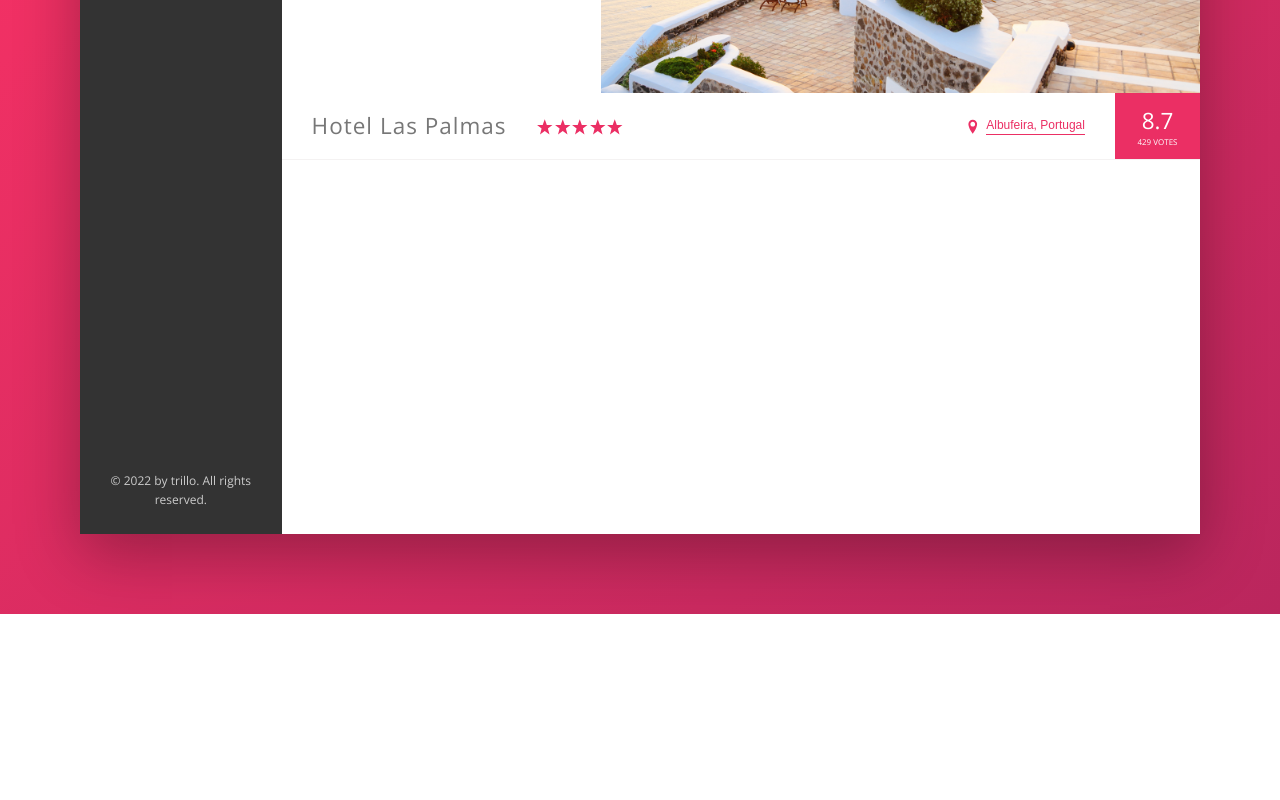
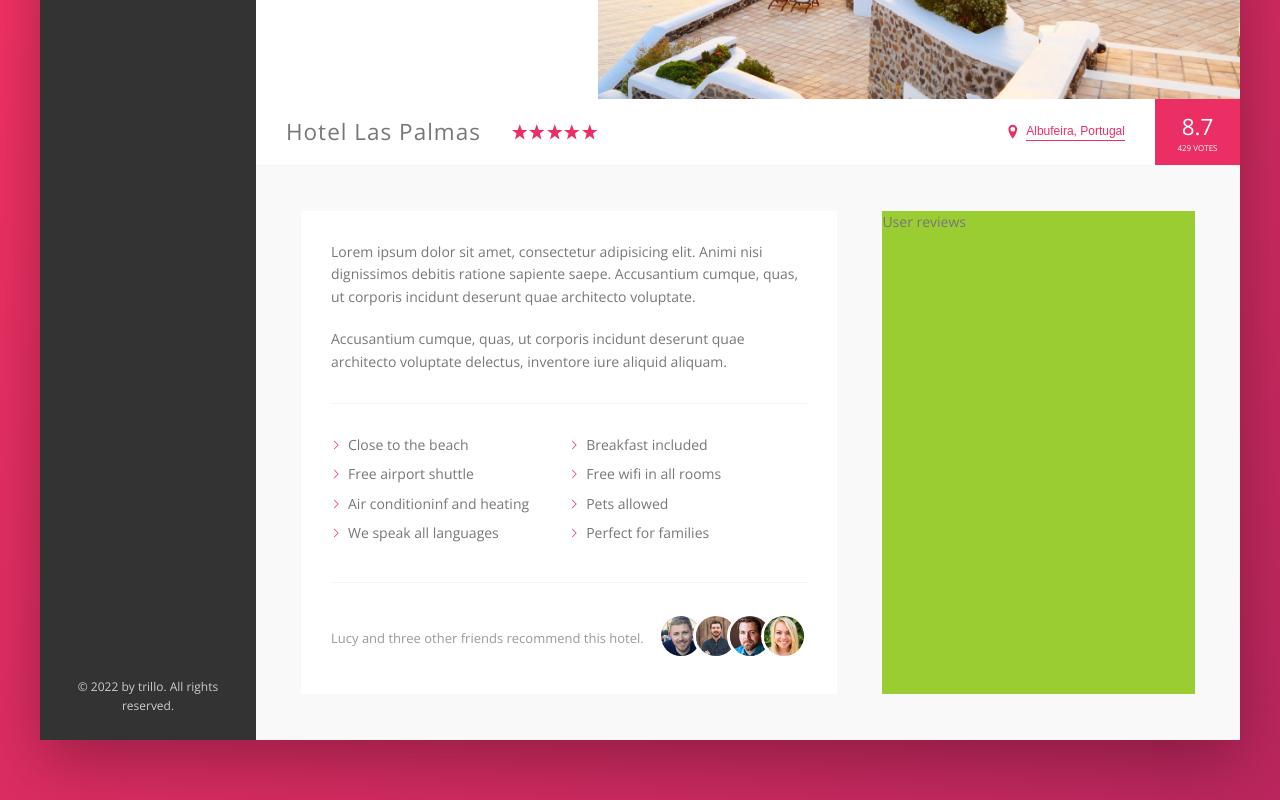
Before and after one commit to 10Sadique/Trillo-Project, a website: page index.html in a window 1280 px wide. Shown: the part 416-1216 px from the top of the page. Before the commit the page ends 1030 px from the top, so only its background shows below. Drawn offline with nearby package versions, Linux system fonts and the light colour scheme.

Commit message:
hotel descri[tion sectoin complete

```diff
--- a/index.html
+++ b/index.html
@@ -146,6 +146,47 @@
                         </div>
                     </div>
 
+                    <div class="details">
+                        <div class="decsription">
+                            <p class="paragraph">
+                                Lorem ipsum dolor sit amet, consectetur adipisicing elit. Animi nisi dignissimos debitis ratione sapiente saepe. Accusantium cumque, quas, ut corporis incidunt deserunt quae architecto voluptate.
+                            </p>
+
+                            <p class="paragraph">
+                                Accusantium cumque, quas, ut corporis incidunt deserunt quae architecto voluptate delectus, inventore iure aliquid aliquam.
+                            </p>
+
+                            <ul class="list">
+                                <li class="list__item">Close to the beach</li>
+                                <li class="list__item">Breakfast included</li>
+                                <li class="list__item">Free airport shuttle</li>
+                                <li class="list__item">Free wifi in all rooms</li>
+                                <li class="list__item">Air conditioninf and heating</li>
+                                <li class="list__item">Pets allowed</li>
+                                <li class="list__item">We speak all languages</li>
+                                <li class="list__item">Perfect for families</li>
+                            </ul>
+
+                            <div class="recommend">
+                                <p class="recommend__count">
+                                    Lucy and three other friends recommend this hotel.
+                                </p>
+
+                                <div class="recommend__friends">
+                                    <img src="img/user-3.jpg" alt="Friend 1" class="recommend__photo">
+                                    <img src="img/user-4.jpg" alt="Friend 2" class="recommend__photo">
+                                    <img src="img/user-5.jpg" alt="Friend 3" class="recommend__photo">
+                                    <img src="img/user-6.jpg" alt="Friend 4" class="recommend__photo">
+                                </div>
+                            </div>
+
+                        </div>
+
+                        <div class="user-review">
+                            User reviews
+                        </div>
+                    </div>
+
                 </main>
             </div>
         </div>
--- a/sass/_base.scss
+++ b/sass/_base.scss
@@ -31,6 +31,9 @@ Grey dark 3: #999
     --color-grey-dark-3: #999;
 
     --shadow-dark: 0 2rem 6rem rgba(0, 0, 0, .3);
+    --shadow-light: 0 2rem 5rem rgba(0 , 0, 0, .06);
+
+    --line: 1px solid var(--color-grey-light-2);
 }
 
 
--- a/sass/_components.scss
+++ b/sass/_components.scss
@@ -218,7 +218,7 @@
 .overview {
     display: flex;
     align-items: center;
-    border-bottom: 1px solid var(--color-grey-light-2);
+    border-bottom: var(--line);
 
     &__heading {
         font-size: 2.25rem;
@@ -280,7 +280,7 @@
 
 
 /////////////////////////////////
-//BUTTOM
+//BUTTON
 .btn-inline {
     border: none;
     font-size: inherit;
@@ -303,6 +303,11 @@
 }
 
 
+
+
+
+/////////////////////////////////
+//ANIMATION
 @keyframes pulsate {
     0% {
         transform: scale(1);
@@ -319,3 +324,80 @@
         box-shadow: none;
     }
 }
+
+
+/////////////////////////////////
+//PARAGRAPH
+.paragraph:not(:last-of-type) {
+    margin-bottom: 2rem;
+}
+
+
+/////////////////////////////////
+//LIST
+.list {
+    margin: 3rem 0;
+    list-style: none;
+    padding: 3rem 0;
+    border-top: var(--line);
+    border-bottom: var(--line);
+
+    display: flex;
+    flex-wrap: wrap;
+
+    &__item {
+        flex: 0 0 50%;
+        margin-bottom: .7rem;
+    }
+
+    &__item::before {
+        content: "";
+        display: inline-block;
+        height: 1rem;
+        width: 1rem;
+        margin-right: .7rem;
+
+        //Older browsers
+        // background-image: url(../img/chevron-thin-right.svg);
+        // background-size: cover;
+
+        //Newer browsers - masks are used
+        background-color: var(--color-primary);
+        -webkit-mask-image: url(../img/chevron-thin-right.svg);
+        -webkit-mask-size: cover;
+        mask-image: url(../img/chevron-thin-right.svg);
+        mask-size: cover;
+    }
+}
+
+
+
+/////////////////////////////////
+//RECOMMEND
+.recommend {
+    font-size: 1.3rem;
+    color: var(--color-grey-dark-3);
+
+    display: flex;
+    align-items: center;
+
+    &__count {
+        margin-right: auto;
+    }
+
+    &__friends {
+
+    }
+
+    &__photo {
+        box-sizing: content-box;
+        height: 4rem;
+        width: 4rem;
+        border-radius: 50%;
+        border: 3px solid #fff;
+
+        &:not(:last-child) {
+            margin-right: -1.5rem;
+        }
+    }
+}
--- a/sass/_layout.scss
+++ b/sass/_layout.scss
@@ -1,6 +1,6 @@
 .container {
-    width: 112rem;
-    margin: 8rem auto;
+    width: 120rem;
+    margin: 6rem auto;
     background-color: var(--color-grey-light-1);
     box-shadow: var(--shadow-dark);
 
@@ -10,7 +10,7 @@
 .header {
     height: 7rem;
     background-color: #fff;
-    border-bottom: 1px solid var(--color-grey-light-2);
+    border-bottom: var(--line);
     font-size: 1.4rem;
 
     display: flex;
@@ -36,8 +36,27 @@
 .hotel-view {
     background-color: #fff;
 
-    //TEST
-    height: 80rem;
-
     flex: 1;
 }
+
+.details {
+    font-size: 1.4rem;
+    display: flex;
+    padding: 4.5rem;
+
+    background-color: var(--color-grey-light-1);
+    border-bottom: var(--line);
+}
+
+.decsription {
+    background-color: #fff;
+    box-shadow: --shadow-light;
+    padding: 3rem;
+    flex: 0 0 60%;
+    margin-right: 4.5rem;
+}
+
+.user-review {
+    background-color: yellowgreen;
+    flex: 1;
+}
```
Also changed, not shown: css/style.css.
